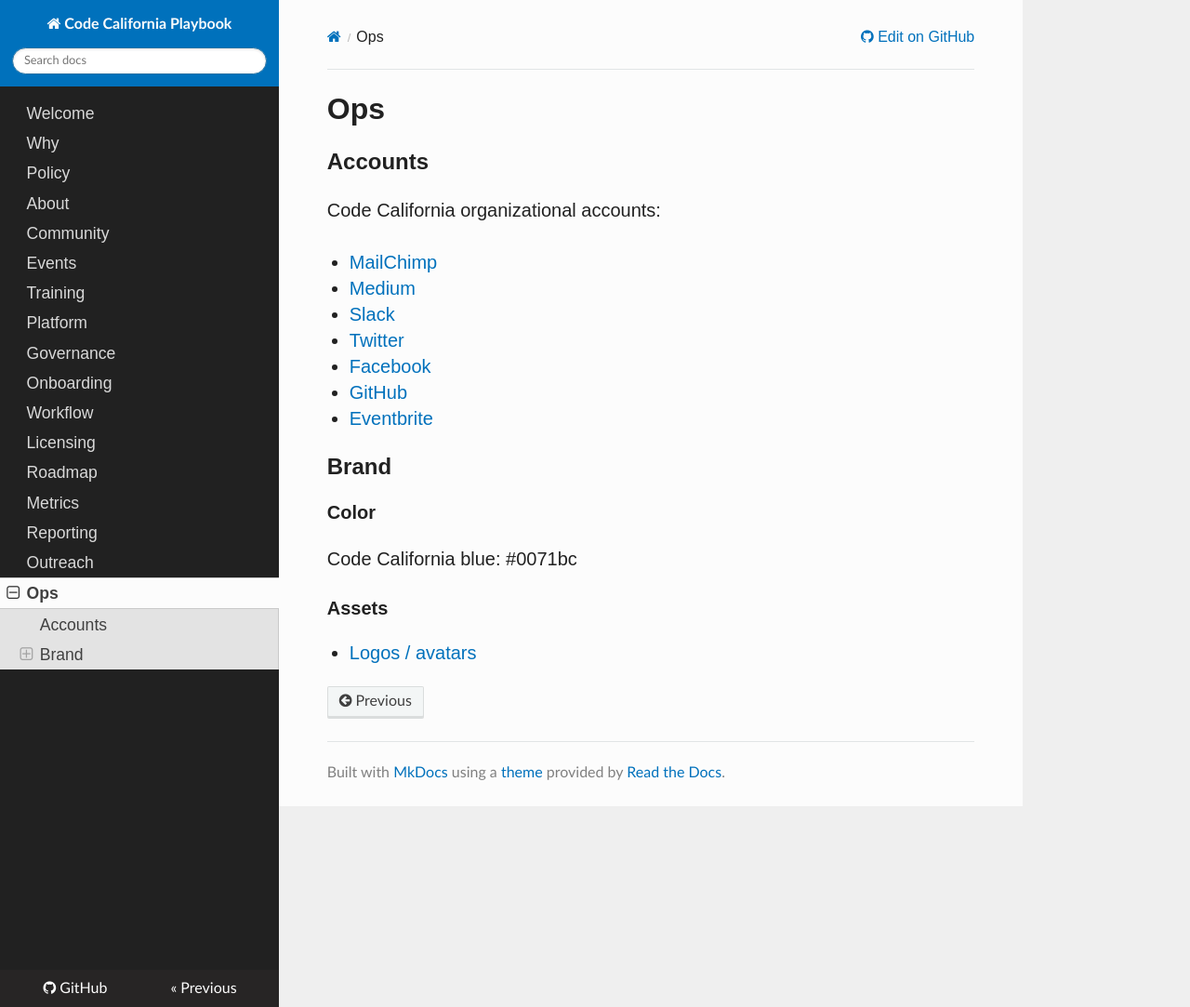
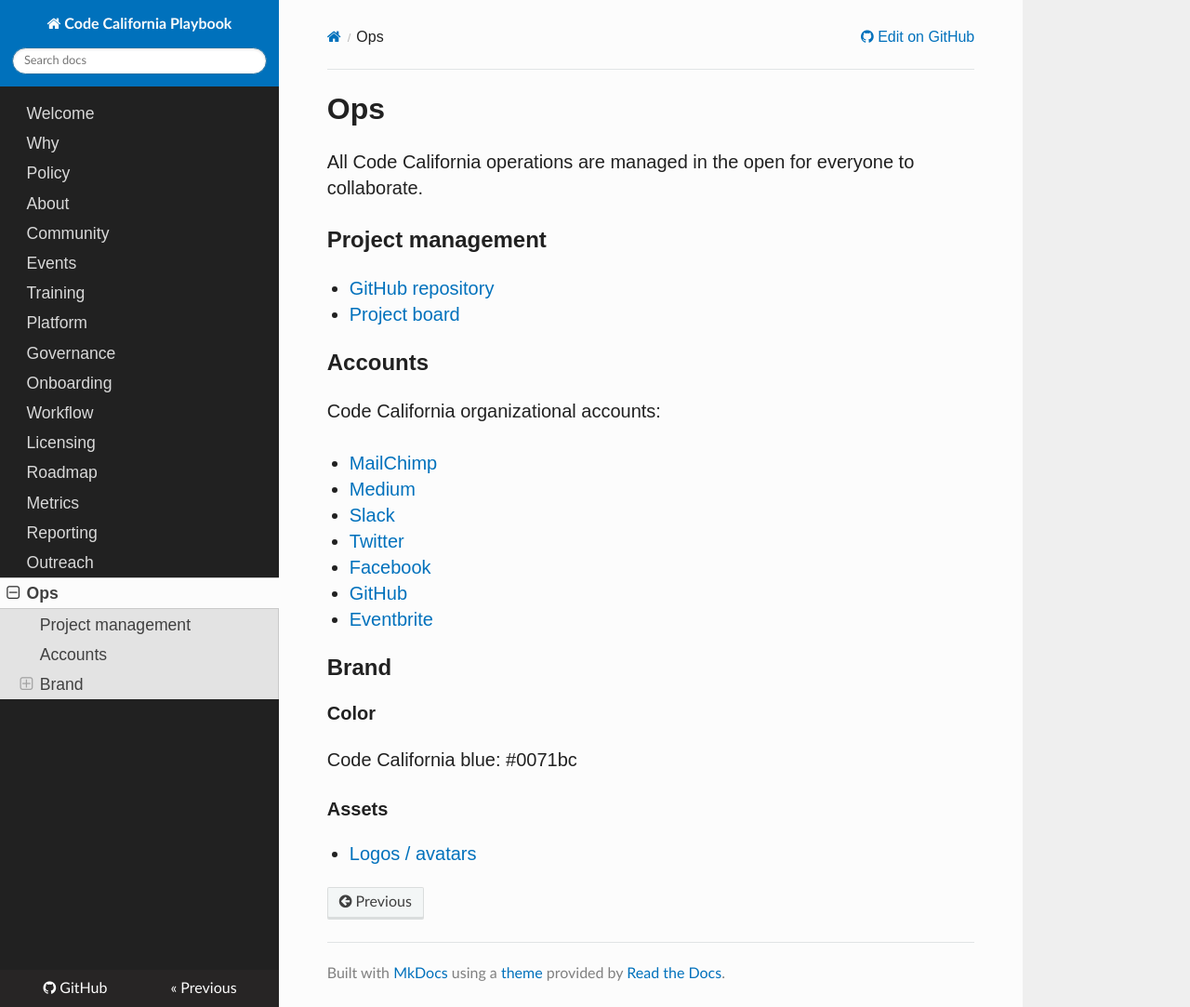
Before and after one commit to CA-CODE-Works/playbook, an MkDocs documentation site: the page built from docs/ops.md, in a window 1280 px wide and 1083 px high. Shown: the whole window at 93% size. Built offline with MkDocs 1.6.1, drawn with Linux system fonts in a browser that asks for light colours; nearby versions of some CDN libraries; old or Windows-style settings are respelled for this version of MkDocs.

Commit message:
Update ops.md

```diff
--- a/docs/ops.md
+++ b/docs/ops.md
@@ -1,4 +1,12 @@
 # Ops
+
+All Code California operations are managed in the open for everyone to collaborate.
+
+## Project management
+
+* [GitHub repository](https://github.com/cagov/codeCAgov)
+
+* [Project board](https://github.com/cagov/codeCAgov/projects/1)
 
 ## Accounts
 
```
